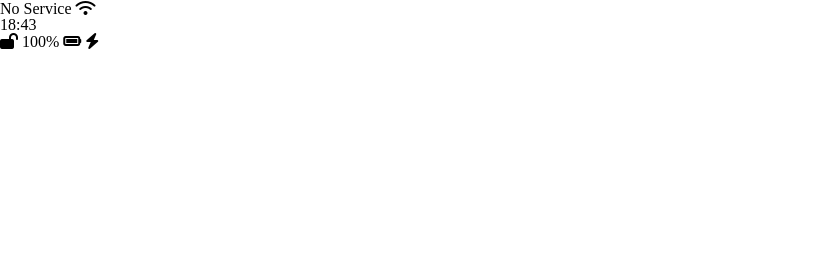
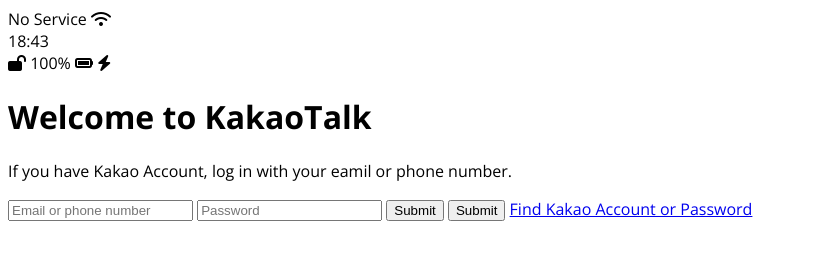
Before and after one commit to Prosted/cocoa-web2, a plain HTML site: page index.html in a window 1280 px wide. Shown: the whole page, without its empty margins (0-816 px from the left). Drawn offline with nearby package versions, Linux system fonts and the light colour scheme.

Commit message:
comment reset, add welcome-header, login-form html import googleFont

```diff
--- a/index.html
+++ b/index.html
@@ -3,7 +3,7 @@
   <head>
     <meta charset="UTF-8" />
     <meta name="viewport" content="width=device-width, initial-scale=1.0" />
-    <title>cocoa-index</title>
+    <title>Kakao-index</title>
     <link rel="stylesheet" href="style.css" />
   </head>
   <body>
@@ -22,6 +22,22 @@
         <i class="fas fa-bolt"></i>
       </div>
     </div>
+
+    <header class="welcome-header">
+      <h1 class="welcome-header__title">Welcome to KakaoTalk</h1>
+      <p class="welcome-header__text">
+        If you have Kakao Account, log in with your eamil or phone number.
+      </p>
+    </header>
+
+    <form class="login-form">
+      <input type="text" placeholder="Email or phone number" />
+      <input type="password" placeholder="Password" />
+      <input type="submit" placeholder="Log in" />
+      <input type="submit" placeholder="Sign Up" />
+      <a href="#">Find Kakao Account or Password</a>
+    </form>
+
     <script
       src="https://kit.fontawesome.com/6478f529f2.js"
       crossorigin="anonymous"
--- a/style.css
+++ b/style.css
@@ -1,2 +1,7 @@
-@import "reset.css";
+/* @import "reset.css"; */
 @import "var.css";
+
+@import url("https://fonts.googleapis.com/css2?family=Open+Sans:wght@400;600;700;800&display=swap");
+body {
+  font-family: "Open Sans", sans-serif;
+}
```
